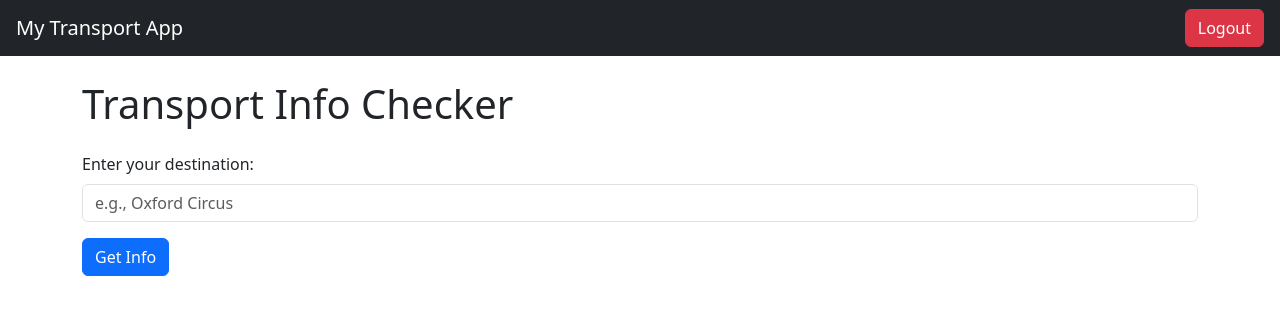
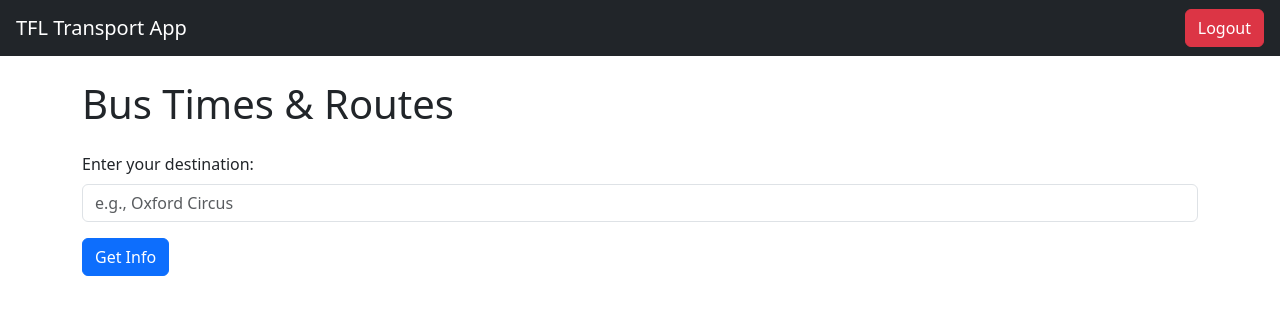
Before and after one commit to mahmoudmoe53/Public_Transit_App, a Flask app: page / in a window 1280 px wide. Shown: the top 315 px of the page. Run offline with Flask 3, Linux system fonts and the light colour scheme; a user stored in the database is signed in; data that the repository does not hold is empty; some libraries are stand-ins or nearby versions.

Commit message:
Updated title

```diff
--- a/templates/base.html
+++ b/templates/base.html
@@ -7,7 +7,7 @@
 </head>
 <body>
     <nav class="navbar navbar-dark bg-dark px-3">
-        <a class="navbar-brand" href="/">My Transport App</a>
+        <a class="navbar-brand" href="/">TFL Transport App</a>
 
 
         {% if session.get('user_id') %}
--- a/templates/index.html
+++ b/templates/index.html
@@ -2,7 +2,7 @@
 {% block content %}
 <script src="https://maps.googleapis.com/maps/api/js?key={{api_key}}&callback=initMap" async defer></script>
 
-<h1 class="mb-4">Transport Info Checker</h1>
+<h1 class="mb-4">Bus Times & Routes</h1>
 
 <form method="POST" action="/">
     <div class="mb-3">
@@ -21,7 +21,7 @@
 
 {% if arrivals %}
     <div class="mt-4">
-        <h4>🚌 Live Bus Arrivals:</h4>
+        <h4>🚌 Live Bus Arrivals 🚌:</h4>
         <ul class="list-group">
             {% for arrival in arrivals %}
                 <li class="list-group-item">{{ arrival }}</li>
@@ -33,7 +33,7 @@
 
 {% if temps %}
     <div class="mt-5">
-        <h4>🌤️ Current Temperature:</h4>
+        <h4>🌤️ Current Temperature 🌤️:</h4>
         <p>{{ temps }}</p>
     </div>
 {% endif %}
@@ -41,7 +41,7 @@
 
 {% if request.form.location %}
     <hr class="my-5">
-    <h4 class="mb-3">📍 Route from your location to "{{ request.form.location }}"</h4>
+    <h4 class="mb-3">📍 Route from your location to "{{ request.form.location }}" 📍</h4>
     <div id="map" style="height: 500px; width: 100%;"></div>
 
     <script>
```
